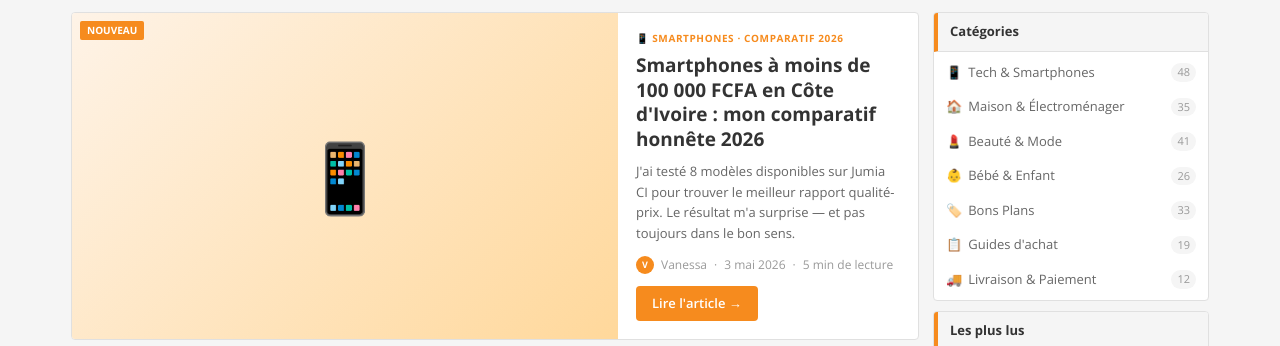
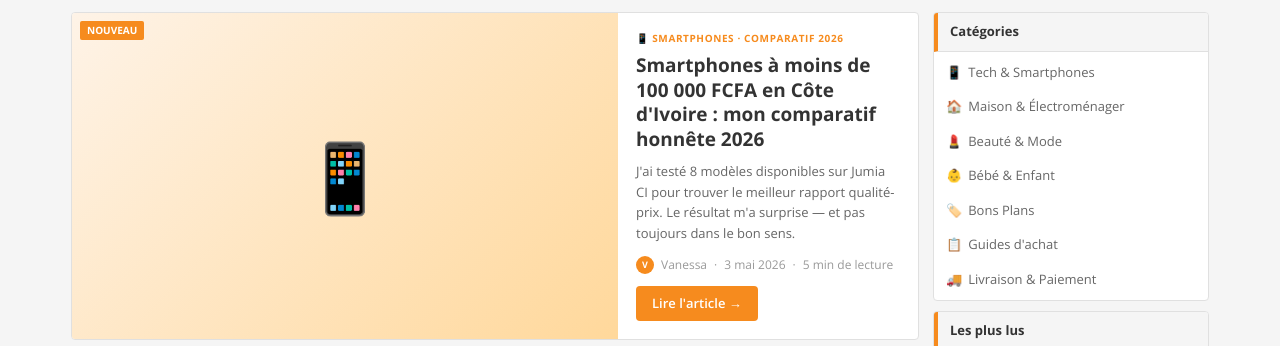
Before and after one commit to olivierkra-jumiaCI/blog-jumia, a Svelte app: page / in a window 1280 px wide. Shown: the part 245-591 px from the top of the page. Built offline with nearby package versions, Linux system fonts and the light colour scheme.

Commit message:
Update JumiaBlog.svelte

```diff
--- a/src/JumiaBlog.svelte
+++ b/src/JumiaBlog.svelte
@@ -403,13 +403,13 @@
       <div class="sb-block">
         <div class="sb-hdr">Catégories</div>
         <div class="sb-cats">
-          <a href="/blog/tech/" class="sb-cat"><span class="sb-cat-l"><span>📱</span>Tech &amp; Smartphones</span><span class="sb-cat-n">48</span></a>
-          <a href="/blog/electromenager/" class="sb-cat"><span class="sb-cat-l"><span>🏠</span>Maison &amp; Électroménager</span><span class="sb-cat-n">35</span></a>
-          <a href="/blog/beaute/" class="sb-cat"><span class="sb-cat-l"><span>💄</span>Beauté &amp; Mode</span><span class="sb-cat-n">41</span></a>
-          <a href="/blog/bebe-enfant/" class="sb-cat"><span class="sb-cat-l"><span>👶</span>Bébé &amp; Enfant</span><span class="sb-cat-n">26</span></a>
-          <a href="/blog/bons-plans/" class="sb-cat"><span class="sb-cat-l"><span>🏷️</span>Bons Plans</span><span class="sb-cat-n">33</span></a>
-          <a href="/blog/guide-achat/" class="sb-cat"><span class="sb-cat-l"><span>📋</span>Guides d'achat</span><span class="sb-cat-n">19</span></a>
-          <a href="/blog/livraison-paiement/" class="sb-cat"><span class="sb-cat-l"><span>🚚</span>Livraison &amp; Paiement</span><span class="sb-cat-n">12</span></a>
+          <a href="/blog/tech/" class="sb-cat"><span class="sb-cat-l"><span>📱</span>Tech &amp; Smartphones</span></a>
+          <a href="/blog/electromenager/" class="sb-cat"><span class="sb-cat-l"><span>🏠</span>Maison &amp; Électroménager</span></a>
+          <a href="/blog/beaute/" class="sb-cat"><span class="sb-cat-l"><span>💄</span>Beauté &amp; Mode</span></a>
+          <a href="/blog/bebe-enfant/" class="sb-cat"><span class="sb-cat-l"><span>👶</span>Bébé &amp; Enfant</span></a>
+          <a href="/blog/bons-plans/" class="sb-cat"><span class="sb-cat-l"><span>🏷️</span>Bons Plans</span></a>
+          <a href="/blog/guide-achat/" class="sb-cat"><span class="sb-cat-l"><span>📋</span>Guides d'achat</span></a>
+          <a href="/blog/livraison-paiement/" class="sb-cat"><span class="sb-cat-l"><span>🚚</span>Livraison &amp; Paiement</span></a>
         </div>
       </div>
 
@@ -616,7 +616,7 @@
   .sb-cat{display:flex;align-items:center;justify-content:space-between;padding:7px 12px;font-size:13px;color:var(--text-lt);border-radius:var(--radius);transition:background .1s,color .1s;}
   .sb-cat:hover{background:var(--orange-lt);color:var(--orange-dk);}
   .sb-cat-l{display:flex;align-items:center;gap:6px;}
-  .sb-cat-n{font-size:11px;color:var(--text-xlt);background:var(--bg);padding:1px 6px;border-radius:10px;}
+
   /* popular */
   .sb-pop{display:flex;flex-direction:column;}
   .sb-pop-item{display:flex;gap:8px;align-items:flex-start;padding:9px 12px;border-bottom:1px solid var(--border);transition:background .1s;}
```
